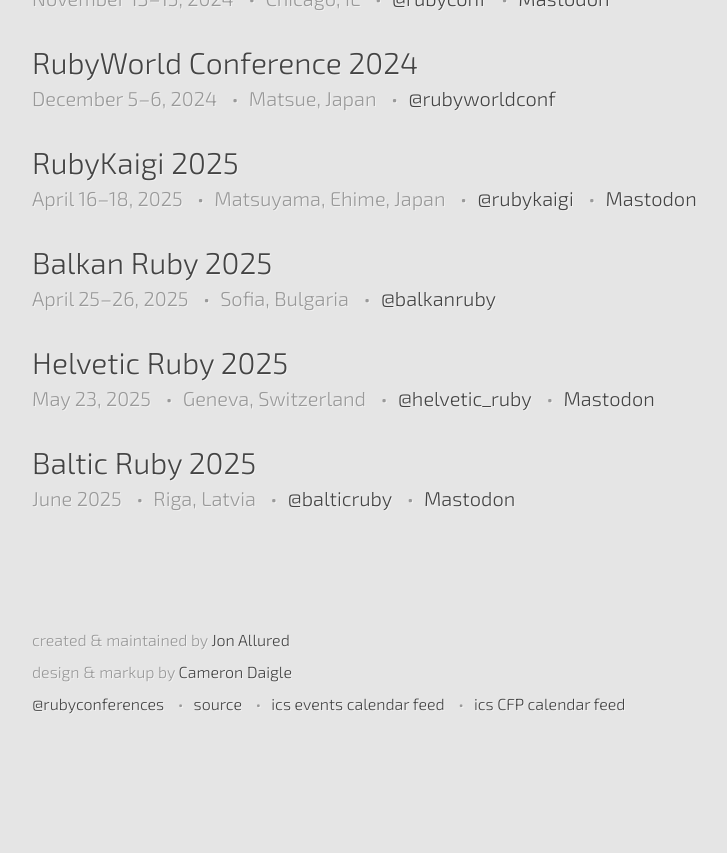
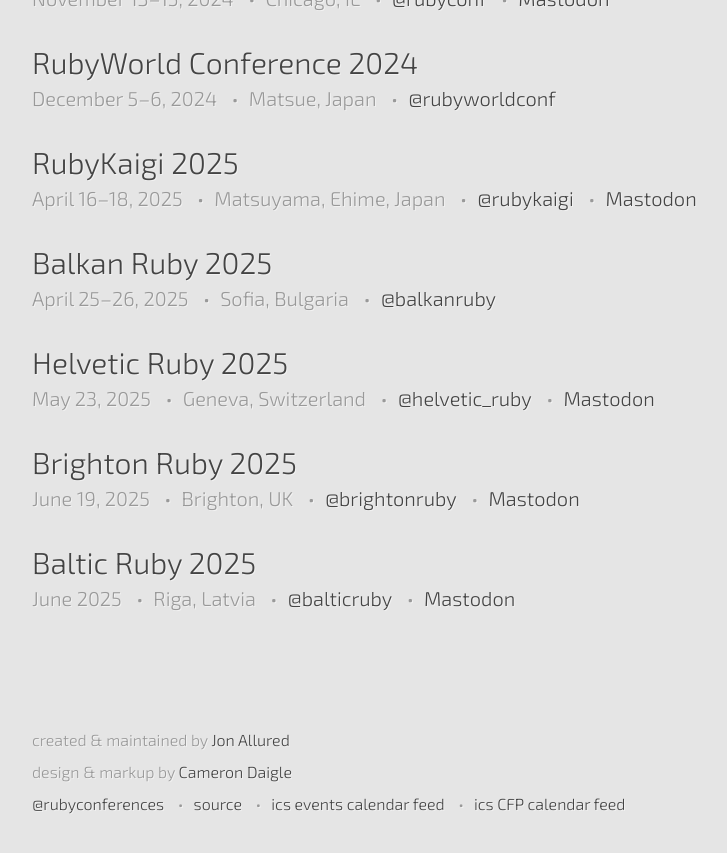
Before and after one commit to ruby-conferences/ruby-conferences.github.io, a Jekyll site: the page built from index.html, in a window 1280 px wide and 900 px high, scrolled down 1956 px. Shown: the top 853 px of the window, without its empty margins (208-935 px from the left). Built offline with Jekyll 4.4.1, drawn with Linux system fonts in a browser that asks for light colours; before the commit the page ends 2756 px from its top, so only the background shows below that.

Commit message:
Add Brighton Ruby 2025 (#666)

```diff
--- a/_data/conferences.yml
+++ b/_data/conferences.yml
@@ -2763,6 +2763,14 @@
   twitter: helvetic_ruby
   mastodon: https://ruby.social/@helvetic_ruby
 
+- name: Brighton Ruby 2025
+  location: Brighton, UK
+  start_date: 2025-06-19
+  end_date: 2025-06-19
+  url: https://brightonruby.com
+  twitter: brightonruby
+  mastodon: https://ruby.social/@brightonruby
+
 - name: Baltic Ruby 2025
   location: Riga, Latvia
   # TODO: update when dates are confirmed
```
